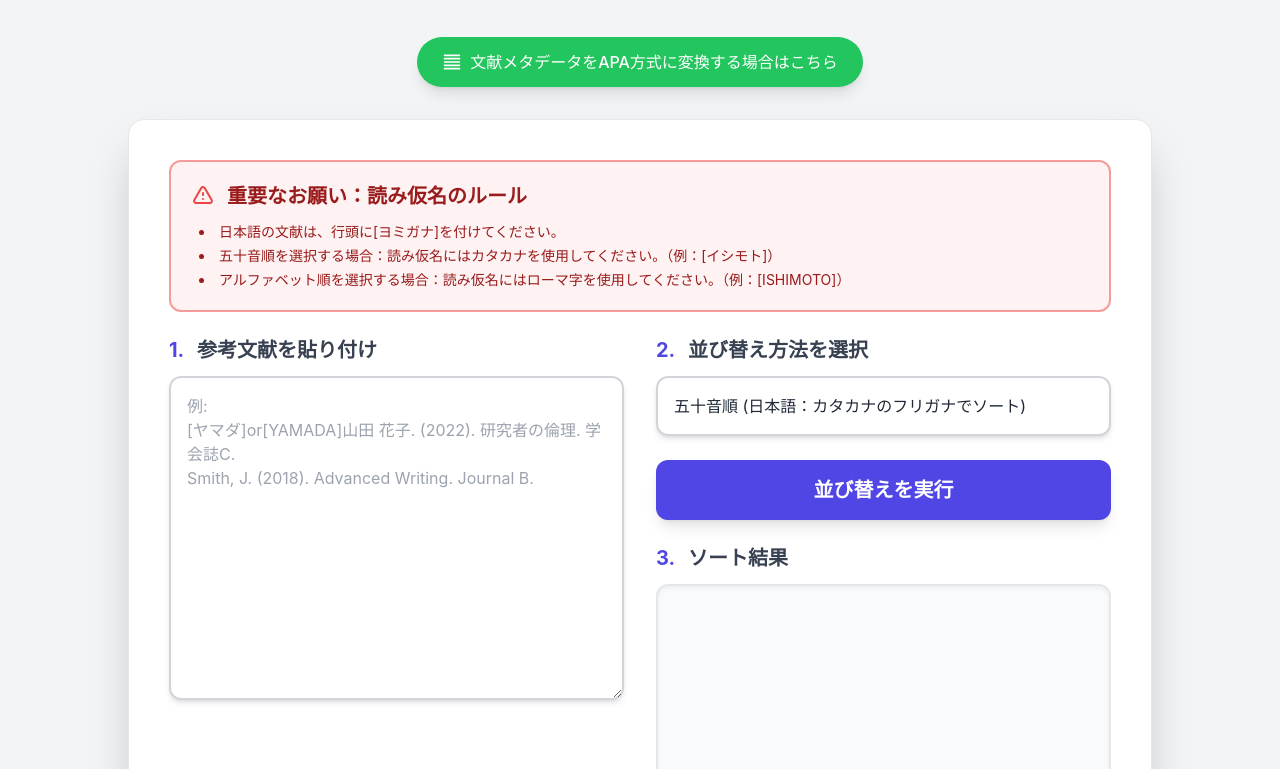
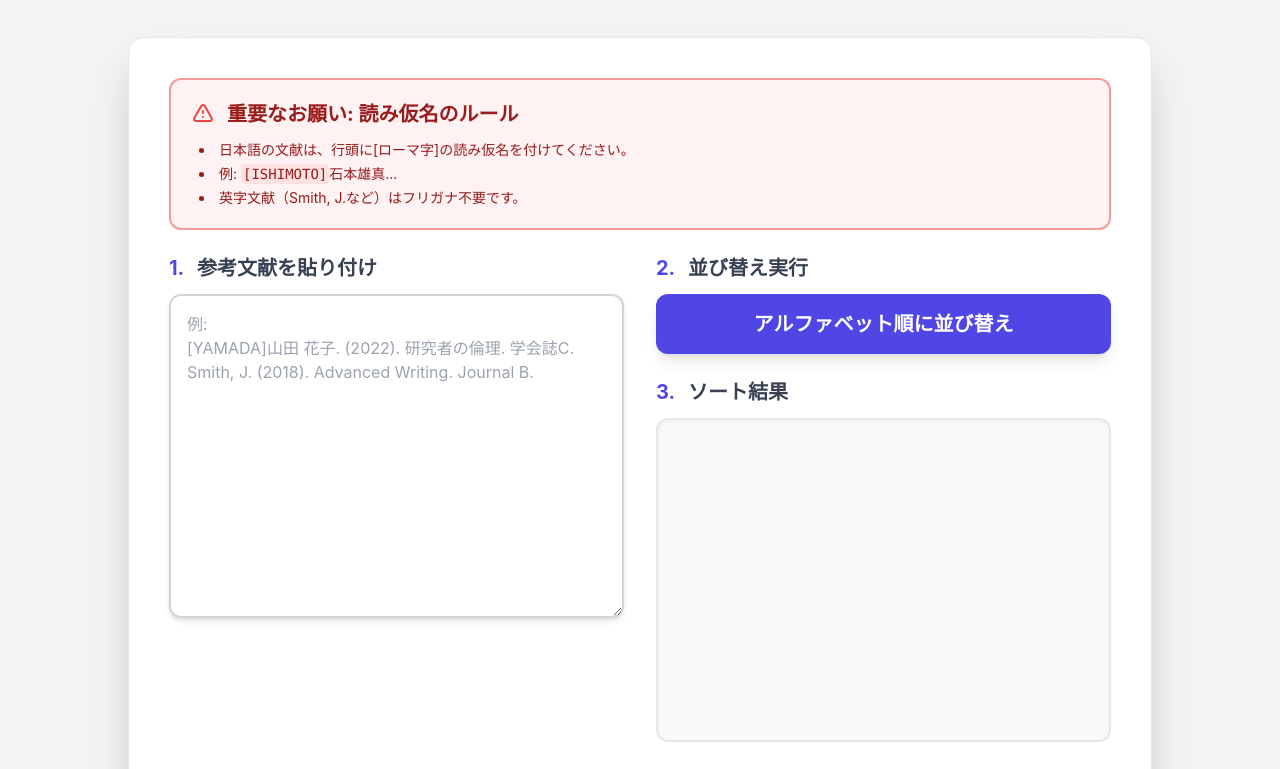
Before and after one commit to AmesRius/study, a plain HTML site: page reference_sorter.html in a window 1280 px wide. Shown: the part 127-896 px from the top of the page. Drawn offline with nearby package versions, Linux system fonts and the light colour scheme.

Commit message:
Update reference_sorter.html

```diff
--- a/reference_sorter.html
+++ b/reference_sorter.html
@@ -3,7 +3,7 @@
 <head>
     <meta charset="UTF-8">
     <meta name="viewport" content="width=device-width, initial-scale=1.0">
-    <title>APA参考文献ソート</title>
+    <title>APA参考文献ソート (ABC順)</title>
     <!-- Tailwind CSS CDNをロード -->
     <script src="https://cdn.tailwindcss.com"></script>
     <style>
@@ -12,7 +12,7 @@
         textarea::-webkit-scrollbar-thumb { background-color: #4f46e5; border-radius: 4px; }
         textarea::-webkit-scrollbar-track { background: #f3f4f6; }
 
-        /* スタイリッシュなフォント設定 */
+        /* フォント設定 */
         body {
             font-family: 'Inter', 'Noto Sans JP', sans-serif;
         }
@@ -42,17 +42,8 @@
             <h1 class="text-4xl sm:text-5xl font-extrabold text-gray-800 mb-2 tracking-tight">
                 APA文献リスト ソートメーカー
             </h1>
-            <p class="text-gray-500 text-lg">著者名のフリガナ指定による確実な五十音/アルファベット順並び替え</p>
+            <p class="text-gray-500 text-lg">著者名のアルファベット順（ABC順）並び替えツール</p>
         </header>
-
-        <!-- J-STAGE→APA方式変換ツールへのリンクを追加 -->
-        <div class="text-center mb-8">
-            <a href="jstage_apa_converter.html" class="inline-flex items-center justify-center px-6 py-3 border border-transparent text-base font-medium rounded-full shadow-lg text-white bg-green-500 hover:bg-green-600 transition duration-150 ease-in-out transform hover:scale-[1.02] focus:outline-none focus:ring-4 focus:ring-green-300">
-                <svg class="w-5 h-5 mr-2" fill="none" stroke="currentColor" viewBox="0 0 24 24" xmlns="http://www.w3.org/2000/svg"><path stroke-linecap="round" stroke-linejoin="round" stroke-width="2" d="M3 4h18M3 8h18M3 12h18M3 16h18M3 20h18"></path></svg>
-                <span>文献メタデータをAPA方式に変換する場合はこちら</span>
-            </a>
-        </div>
-        <!-- リンク追加終了 -->
 
         <div class="bg-white p-6 sm:p-10 rounded-2xl shadow-2xl border border-gray-200">
 
@@ -60,12 +51,12 @@
             <div class="bg-red-50 border-2 border-accent-red/50 text-red-800 p-4 sm:p-5 mb-6 rounded-xl">
                 <div class="flex items-center">
                     <svg class="w-6 h-6 mr-3 text-accent-red" fill="none" stroke="currentColor" viewBox="0 0 24 24" xmlns="http://www.w3.org/2000/svg"><path stroke-linecap="round" stroke-linejoin="round" stroke-width="2" d="M12 9v2m0 4h.01m-6.938 4h13.856c1.54 0 2.502-1.667 1.732-3L13.732 4c-.77-1.333-2.694-1.333-3.464 0L3.34 16c-.77 1.333.192 3 1.732 3z"></path></svg>
-                    <p class="font-bold text-xl">重要なお願い：読み仮名のルール</p>
+                    <p class="font-bold text-xl">重要なお願い: 読み仮名のルール</p>
                 </div>
                 <ul class="list-disc list-inside text-sm mt-3 ml-2 space-y-1">
-                    <li>日本語の文献は、行頭に[ヨミガナ]を付けてください。</li>
-                    <li>五十音順を選択する場合：読み仮名にはカタカナを使用してください。（例：[イシモト]）</li>
-                    <li>アルファベット順を選択する場合：読み仮名にはローマ字を使用してください。（例：[ISHIMOTO]）</li>
+                    <li>日本語の文献は、行頭に[ローマ字]の読み仮名を付けてください。</li>
+                    <li>例: <span class="font-mono bg-red-100 p-0.5 rounded">[ISHIMOTO]</span>石本雄真...</li>
+                    <li>英字文献（Smith, J.など）はフリガナ不要です。</li>
                 </ul>
             </div>
 
@@ -76,21 +67,17 @@
                     <label for="input-references" class="block text-xl font-bold text-gray-700 mb-3">
                         <span class="text-primary-blue mr-2">1.</span> 参考文献を貼り付け
                     </label>
-                    <textarea id="input-references" rows="12" class="w-full p-4 border-2 border-gray-300 rounded-xl input-focus focus:border-primary-blue transition duration-200 shadow-md" placeholder="例:&#10;[ヤマダ]or[YAMADA]山田 花子. (2022). 研究者の倫理. 学会誌C.&#10;Smith, J. (2018). Advanced Writing. Journal B."></textarea>
+                    <textarea id="input-references" rows="12" class="w-full p-4 border-2 border-gray-300 rounded-xl input-focus focus:border-primary-blue transition duration-200 shadow-md" placeholder="例:&#10;[YAMADA]山田 花子. (2022). 研究者の倫理. 学会誌C.&#10;Smith, J. (2018). Advanced Writing. Journal B."></textarea>
                 </div>
 
-                <!-- 操作エリア (選択と実行) -->
+                <!-- 操作エリア (実行と出力) -->
                 <div class="flex-1">
-                    <label for="sort-method" class="block text-xl font-bold text-gray-700 mb-3">
-                        <span class="text-primary-blue mr-2">2.</span> 並び替え方法を選択
+                    <label class="block text-xl font-bold text-gray-700 mb-3">
+                        <span class="text-primary-blue mr-2">2.</span> 並び替え実行
                     </label>
-                    <select id="sort-method" class="w-full p-4 border-2 border-gray-300 rounded-xl input-focus focus:border-primary-blue transition duration-200 shadow-md mb-6 bg-white text-gray-800 appearance-none">
-                        <option value="ja">五十音順 (日本語：カタカナのフリガナでソート)</option>
-                        <option value="en">アルファベット順 (日本語：ローマ字の読み仮名でソート)</option>
-                    </select>
 
                     <button onclick="sortReferences()" class="w-full py-4 text-xl font-extrabold text-white bg-primary-blue hover:bg-indigo-700 rounded-xl shadow-lg transform transition duration-200 hover:scale-[1.01] active:scale-[0.99] focus:outline-none focus:ring-4 focus:ring-primary-blue/50 mb-6">
-                        並び替えを実行
+                        アルファベット順に並び替え
                     </button>
 
                     <!-- 出力エリア -->
@@ -121,7 +108,9 @@
             const inputEl = document.getElementById('input-references');
             const outputEl = document.getElementById('output-references');
             const messageEl = document.getElementById('message-box');
-            const sortMethod = document.getElementById('sort-method').value; // 'ja' or 'en'
+
+            // ソート方法は 'en' (アルファベット順) に固定
+            const sortMethod = 'en';
 
             const rawText = inputEl.value;
 
@@ -159,10 +148,9 @@
                 };
             });
 
-            // 3. 辞書順でソート（選択されたロケールでソートを切り替える）
+            // 3. 辞書順でソート
+            // 'en' (アルファベット順) でソート
             processedReferences.sort((a, b) => {
-                // 'en' (アルファベット順) の場合、日本語と英語が混在したキーでもアルファベットの並びを優先する
-                // 'ja' (五十音順) の場合、日本語のルール（カタカナのフリガナ）を優先する
                 return a.key.localeCompare(b.key, sortMethod, { sensitivity: 'base' });
             });
 
@@ -172,11 +160,7 @@
             // 5. 結果を出力エリアに表示
             outputEl.value = sortedText;
 
-            const sortMessage = sortMethod === 'ja'
-                                ? '五十音順に並び替えられました。'
-                                : 'アルファベット順に並び替えられました。';
-
-            showMessage(`ソートが完了しました。${references.length}件の参考文献が${sortMessage}`, 'success');
+            showMessage(`ソートが完了しました。${references.length}件の参考文献がアルファベット順に並び替えられました。`, 'success');
         }
 
         /**
```
